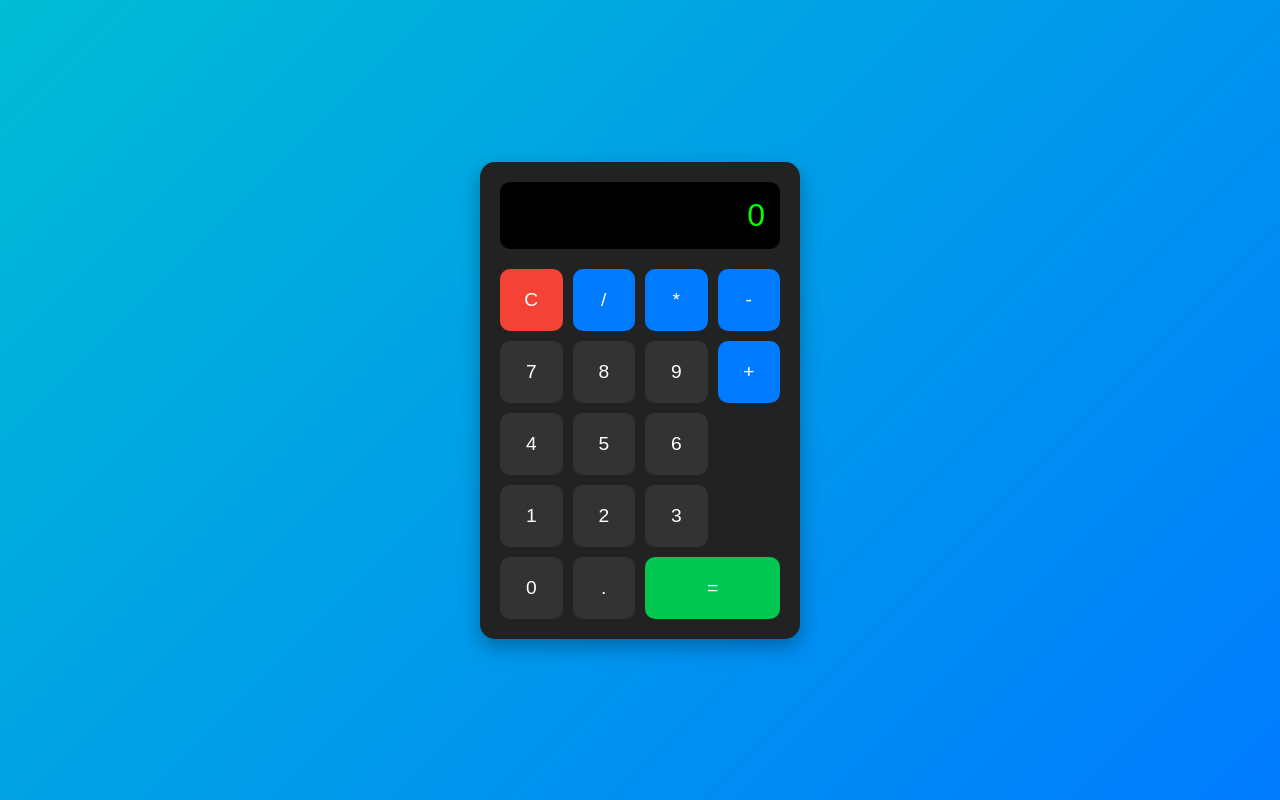
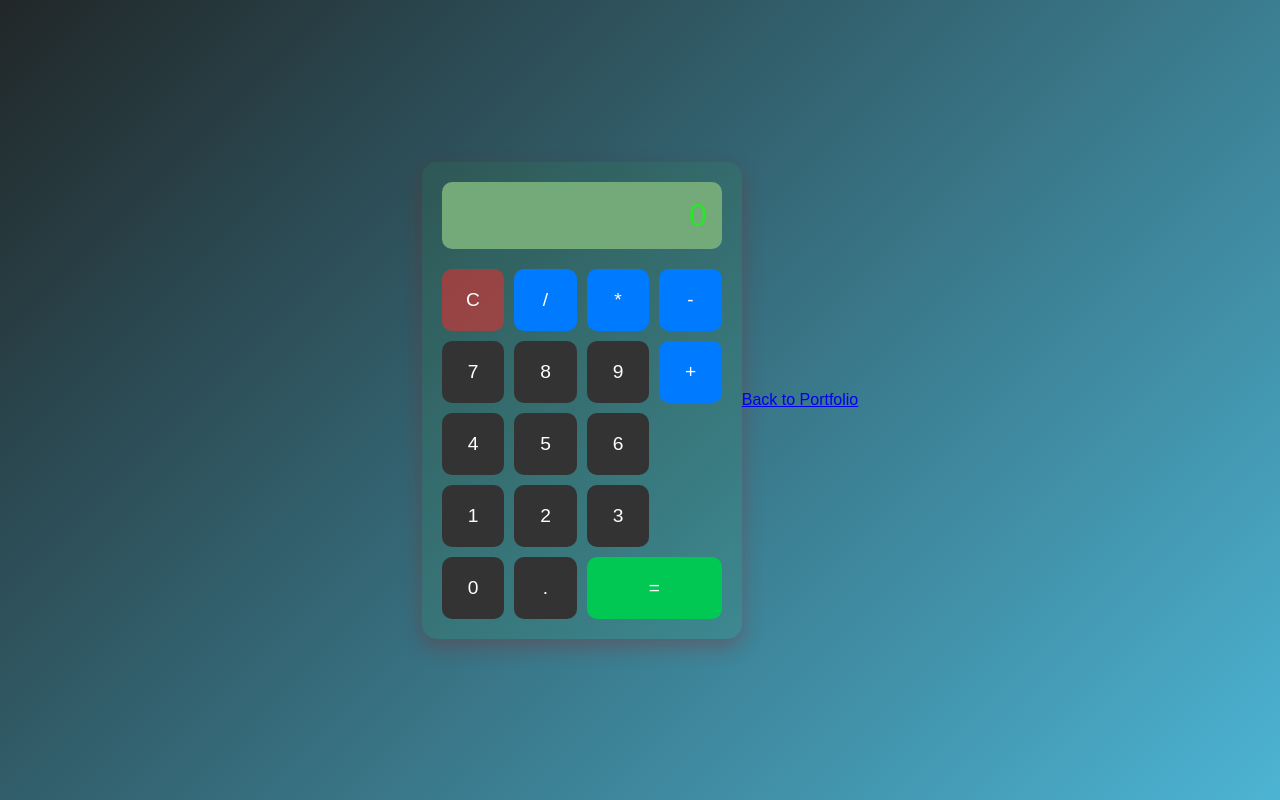
Before and after one commit to ashudhiman9253-dot/Ritikdhiman, a plain HTML site: page calculator.html in a window 1280 px wide. Drawn offline with Linux system fonts and the light colour scheme.

Commit message:
Add files via upload

```diff
--- a/calculator.html
+++ b/calculator.html
@@ -1,5 +1,6 @@
 <!DOCTYPE html>
 <html lang="en">
+
 <head>
     <meta charset="UTF-8" />
     <meta name="viewport" content="width=device-width, initial-scale=1.0" />
@@ -13,7 +14,7 @@
         }
 
         body {
-      background: linear-gradient(135deg, #00bcd4, #007bff);
+            background: linear-gradient(135deg, #212728, #4cb4d3);
             height: 100vh;
             display: flex;
             align-items: center;
@@ -21,16 +22,16 @@
         }
 
         .calculator {
-      background: #222;
+            background: #3db93915;
             padding: 20px;
             border-radius: 15px;
-      box-shadow: 0 8px 20px rgba(0,0,0,0.3);
+            box-shadow: 0 8px 20px rgba(147, 23, 23, 0.3);
             width: 320px;
         }
 
         .display {
-      background: #000;
-      color: #0f0;
+            background: #74aa79;
+            color: rgb(42, 229, 42);
             font-size: 2rem;
             text-align: right;
             padding: 15px;
@@ -55,7 +56,7 @@
         }
 
         button:hover {
-      opacity: 0.8;
+            opacity: 0.4;
         }
 
         .operator {
@@ -69,7 +70,7 @@
         }
 
         .clear {
-      background: #f44336;
+            background: #eb2c2c8d;
             color: white;
         }
 
@@ -80,6 +81,7 @@
         }
     </style>
 </head>
+
 <body>
     <div class="calculator">
         <div class="display" id="display">0</div>
@@ -107,6 +109,7 @@
             <button class="equal">=</button>
         </div>
     </div>
+    <a href="index.html" class="back-link">Back to Portfolio</a>
 
     <script>
         const display = document.getElementById('display');
@@ -120,8 +123,7 @@
                 if (btn.classList.contains('clear')) {
                     currentInput = '';
                     display.textContent = '0';
-        }
-        else if (btn.classList.contains('equal')) {
+                } else if (btn.classList.contains('equal')) {
                     try {
                         currentInput = eval(currentInput).toString();
                         display.textContent = currentInput;
@@ -129,8 +131,7 @@
                         display.textContent = 'Error';
                         currentInput = '';
                     }
-        }
-        else {
+                } else {
                     if (display.textContent === '0' && !isNaN(value)) {
                         currentInput = value;
                     } else {
@@ -142,4 +143,5 @@
         });
     </script>
 </body>
+
 </html>
```
Also changed, not shown: clock.html (+14 -4 lines). Lines whose indentation alone changed are shown as unchanged.
